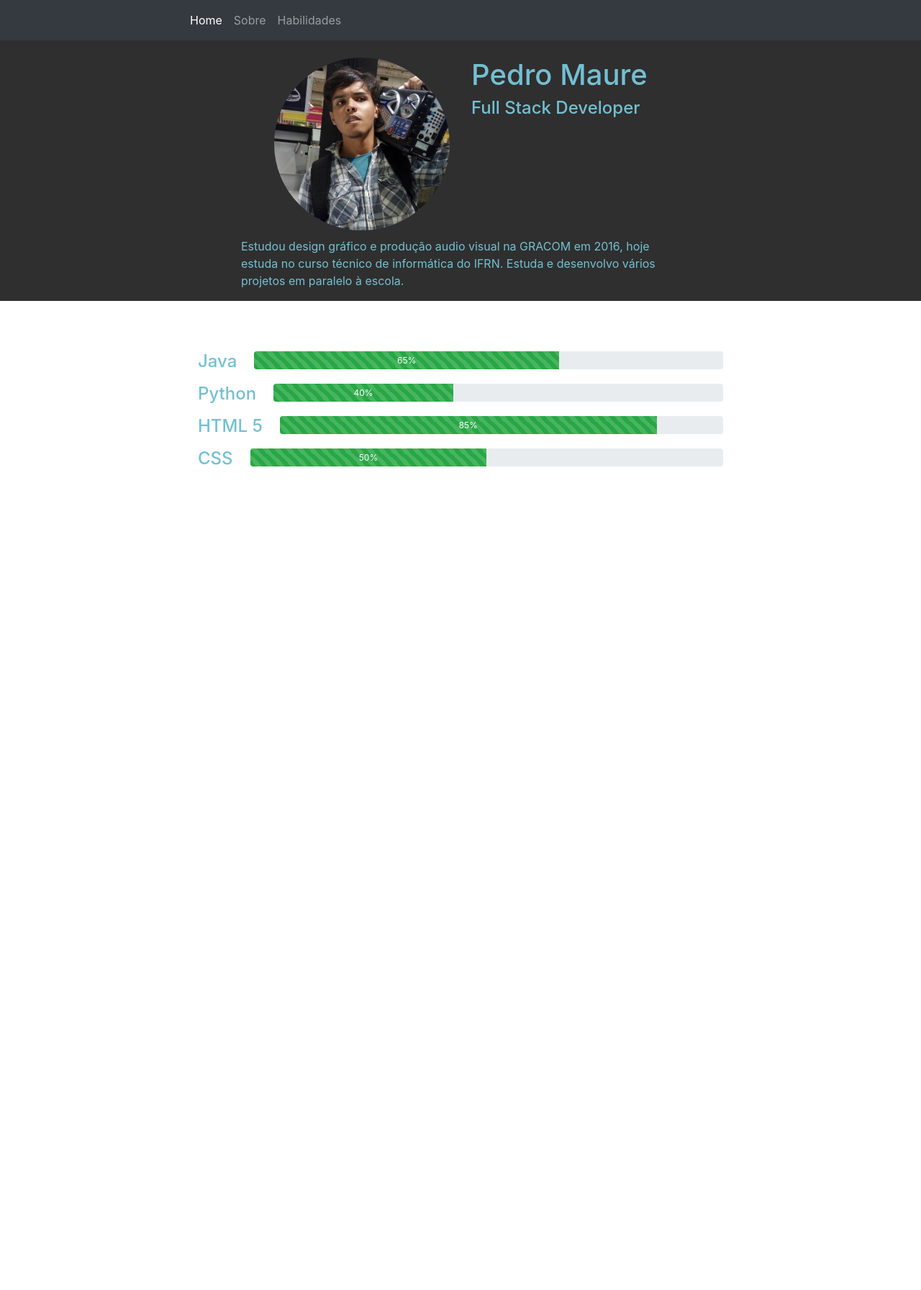
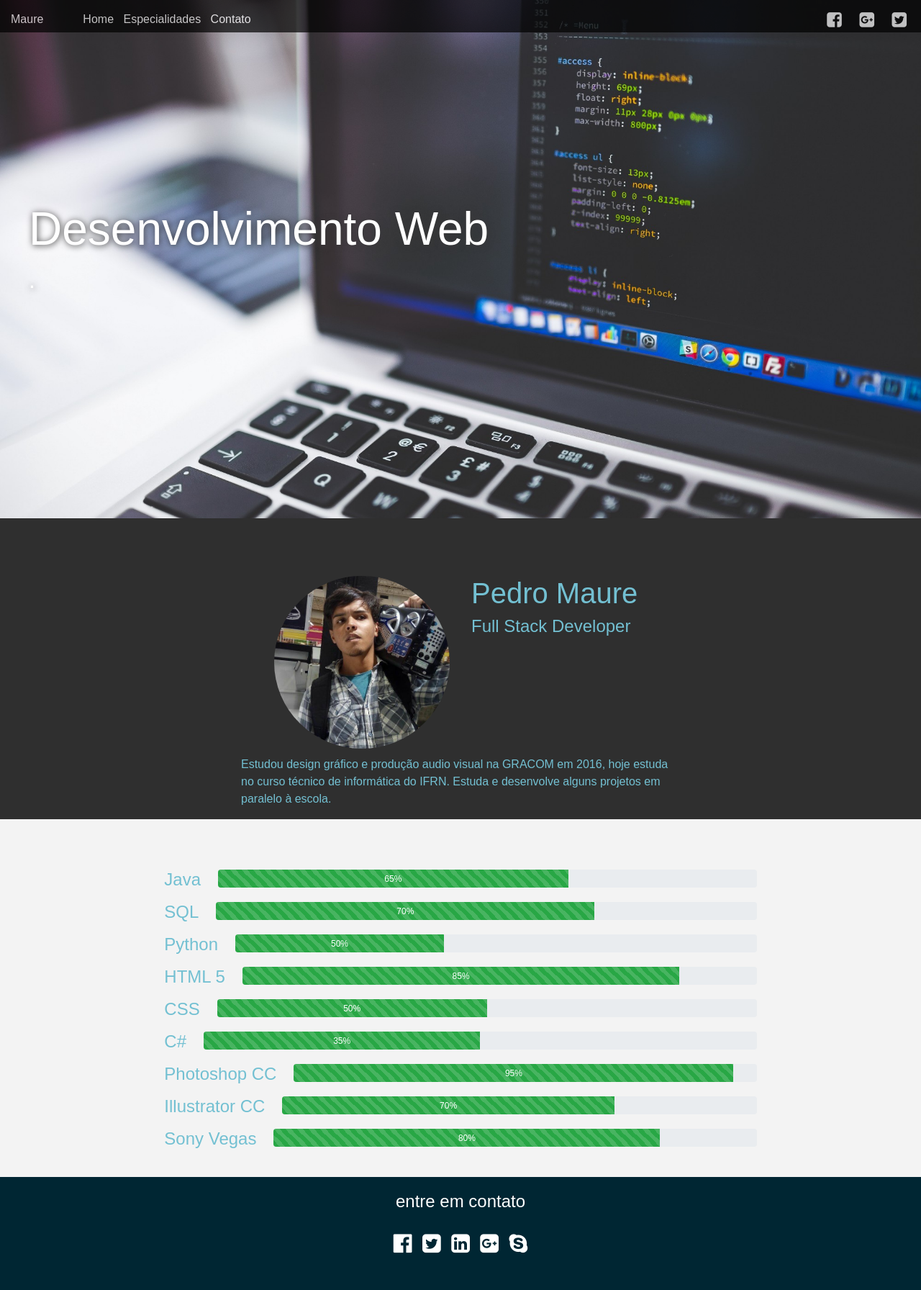
Before and after one commit to mownre/autoria, a plain HTML site: page index.html in a window 1280 px wide. Shown: the whole page at 72% size. Before the commit the page ends 800 px from the top, so only its background shows below. Drawn offline with Linux system fonts and the light colour scheme; a web font is replaced by a local one.

Commit message:
Mesclagem com o outro projeto, criação do rodapé

```diff
--- /dev/null
+++ b/css/style.css
@@ -0,0 +1,134 @@
+@import url('https://fonts.googleapis.com/css?family=Encode+Sans+Expanded');
+
+
+* {
+	margin: 0;
+	padding: 0;
+}
+
+body {
+	font-family: 'Encode Sans Expanded', sans-serif;
+	background-color: #f3f3f3;
+}
+
+a {
+	text-decoration: none;
+	color: black;
+}
+
+.cabecalho {
+	top: 0;
+	right: 0;
+	left: 0;
+	height: 45px;
+	border-bottom: 1px solid black;
+	color: white;
+	background-color: black;
+	opacity: 0.7;
+	position: fixed;
+}
+
+.nav-container {
+	padding: 15px 15px 15px 15px;
+	margin: 0 auto;
+}
+
+.top-menu {
+	float: right;
+	color: white;
+	margin-left: 55px;
+}
+
+.top-menu a{
+	color: white;
+	padding-right: 9px;
+}
+
+
+.socialMedia {
+	float: right;
+	color: white;
+}
+
+.socialMedia a{
+	color: white;
+	padding-left: 10px;
+}
+
+.parte-esquerda {
+	float: left;
+}
+
+.conteudo {
+	height: 90vh;
+	background-image: url("../img/background.png");
+	background-size: cover;
+	background-position: center;
+	color: white;
+}
+
+.presentation {
+	color: white;
+	font-size: 4em;/*
+	border: 1px solid red;*/
+	text-shadow: 1px 1px 10px #383838;
+	text-align: center;
+	vertical-align: middle;
+	padding-top: 35vh;
+	text-align: left;
+}
+
+.subtexto {
+
+	text-shadow: 1px 1px 10px #383838;
+	font-size: 2em;
+}
+
+.container-inicio {
+	display: block;
+	padding-left: 40px;
+}
+
+.texto {
+	margin: 0 auto;
+	margin-top: -2%;
+	text-align: center;
+	vertical-align: middle;
+	background-color: white;
+	border-radius: 20px;
+	width: 50%;
+}
+
+.container-card {
+    padding: 2px 16px;
+}
+
+.container-card h4{
+	text-align: center;
+	vertical-align: middle;
+
+}
+
+.conteudo-principal {
+	width: 100%;
+}
+
+.cartao  {
+	margin: 0 auto;
+	margin-top: 1vh;
+	box-shadow:  0 8px 16px 0 rgba(0,0,0,0.2);
+	width: 10%;
+	float: left;
+	margin-left: 10%;
+	background-color: white;
+	border-radius: 50px;
+
+}
+
+.cartao img {
+	vertical-align: middle;
+	height: 20vh;
+
+	border-radius: 50px;
+
+}
--- a/index.html
+++ b/index.html
@@ -1,60 +1,106 @@
 <!DOCTYPE html>
 <html>
+
 <head>
     <title>Portifolio</title>
     <link rel="stylesheet" type="text/css" href="css/bootstrap.min.css">
+    <link rel="stylesheet" type="text/css" href="css/style.css">
+    <meta name="viewport" content="width=device-width, initial-scale=1.0, maximum-scale=1.0, user-scalable=1" />
+    <link rel="stylesheet" href="https://cdnjs.cloudflare.com/ajax/libs/font-awesome/4.7.0/css/font-awesome.min.css">
     <script type="text/javascript" src="js/bootstrap.bundle.min.js"></script>
     <style type="text/css">
         body {
             color: #73c0d2;
         }
-
-	.apresentacao, #sobre {
+        .apresentacao,
+        #sobre {
             background-color: #2f2f2f;
         }
-	img.perfil {
-		height: 30vh ;
+        img#perfil {
+            height: 30vh;
             width: auto;
         }
-
         div.apresentacao {
             padding-top: 10vh;
         }
-
         nav.navbar {
             padding-left: 20%;
         }
-
         p.sobre {
             margin-top: 10px;
         }
-
         .labels {
             font-size: 150%;
             padding-top: -2px;
             padding-right: 20px;
         }
-
         #skills {
             padding-top: 50px;
         }
-
         .progress {
             margin-top: 20px;
         }
-
         .progress-label {
             float: left;
             margin-right: 1em;
         }
+        div.rodape {
+            background-color: #002633;
+            margin-top: 30px;
+        }
+        .fa {
+        	font-size: 30px;
+        	color: white;
+        	padding-right: 5px;
+        	padding-left: 5px;
+        	margin-bottom: 50px;
+        }
 
+        .fa:hover {
+
+        	color: #337f9a;
+
+        }
     </style>
     <!-- <script src="https://use.fontawesome.com/1ba5d7a3d8.js"></script> -->
 </head>
+
 <body>
 
-	<div class="container-fluid">
-		<nav class="navbar navbar-expand-md navbar-dark fixed-top bg-dark">
+    <div class="row justify-content-center">
+
+        <header class="cabecalho">
+            <div class="nav-container">
+
+                <div class="parte-esquerda">
+
+                    <span id="logo">Maure</span>
+                    <div class="top-menu">
+                        <a href="#home" class="active">Home</a>
+                        <a href="#skills">Especialidades</a>
+                        <a href="#contato">Contato</a>
+                    </div>
+                </div>
+
+                <div class="socialMedia">
+                    <a href="https://www.facebook.com" target="_blank"><i style="font-size:24px" class="fa">&#xf082;</i>
+					</a>
+                    <a href="https://www.google.com" target="_blank"><i style="font-size:24px" class="fa">&#xf0d4;</i></a>
+                    <a href="https://www.twitter.com" target="_blank"><i style="font-size:24px" class="fa">&#xf081;</i></a>
+                </div>
+            </div>
+        </header>
+    </div>
+
+    <div class="conteudo">
+        <div class="container-inicio">
+            <h1 class="presentation">Desenvolvimento Web</h1>
+            <p class="subtexto">.</p>
+        </div>
+
+    </div>
+
+    <!-- <nav class="navbar navbar-expand-md navbar-dark fixed-top bg-dark">
  			<button class="navbar-toggler" type="button" data-toggle="collapse" data-target="#navbarCollapse" aria-controls="navbarCollapse" aria-expanded="false" aria-label="Toggle navigation">
 				<span class="navbar-toggler-icon"></span>
 			</button>
@@ -71,11 +117,12 @@
 					</li>
 				</ul>
 			</div>
-		</nav>
+		</nav> -->
 
+    <div class="container-fluid">
         <div class="row apresentacao">
             <div class="col-6">
-				<img src="img/perfil.jpg" class="img-fluid rounded-circle perfil float-right d-block">
+                <img src="img/perfil.jpg" class="img-fluid rounded-circle float-right d-block" id="perfil">
             </div>
             <div class="col-4">
                 <h1>Pedro Maure</h1>
@@ -85,7 +132,7 @@
 
         <div class="row justify-content-center" id="sobre">
             <div class="col-6">
-				<p class="sobre">Estudou design gráfico e produção audio visual na GRACOM em 2016, hoje estuda no curso técnico de informática do IFRN. Estuda e desenvolvo vários projetos em paralelo à escola.</p>
+                <p class="sobre">Estudou design gráfico e produção audio visual na GRACOM em 2016, hoje estuda no curso técnico de informática do IFRN. Estuda e desenvolve alguns projetos em paralelo à escola.</p>
 
             </div>
         </div>
@@ -93,13 +140,13 @@
 
 
     </div>
-	<div class="container">
+    <div class="container-fluid">
 
         <div class="row justify-content-center" id="skills">
             <div class="col-8">
 
                 <div class="barrinha">
-					<h4 class = "progress-label"> Java </h4>
+                    <h4 class="progress-label"> Java </h4>
                     <div class="progress" style="height: 25px">
                         <div class="progress-bar progress-bar-success progress-bar-striped bg-success" role="progressbar" aria-valuenow="65" aria-valuemin="0" aria-valuemax="100" style="width:65%;">
                             65%
@@ -107,15 +154,23 @@
                     </div>
                 </div>
                 <div class="barrinha">
-					<h4 class = "progress-label"> Python </h4>
+                    <h4 class="progress-label"> SQL </h4>
                     <div class="progress" style="height: 25px">
-						<div class="progress-bar progress-bar-success progress-bar-striped bg-success" role="progressbar" aria-valuenow="40" aria-valuemin="0" aria-valuemax="100" style="width:40%;">
-							40%
+                        <div class="progress-bar progress-bar-success progress-bar-striped bg-success" role="progressbar" aria-valuenow="70" aria-valuemin="0" aria-valuemax="100" style="width:70%;">
+                            70%
                         </div>
                     </div>
                 </div>
                 <div class="barrinha">
-					<h4 class = "progress-label"> HTML 5 </h4>
+                    <h4 class="progress-label"> Python </h4>
+                    <div class="progress" style="height: 25px">
+                        <div class="progress-bar progress-bar-success progress-bar-striped bg-success" role="progressbar" aria-valuenow="40" aria-valuemin="0" aria-valuemax="100" style="width:40%;">
+                            50%
+                        </div>
+                    </div>
+                </div>
+                <div class="barrinha">
+                    <h4 class="progress-label"> HTML 5 </h4>
                     <div class="progress" style="height: 25px">
                         <div class="progress-bar progress-bar-success progress-bar-striped bg-success" role="progressbar" aria-valuenow="85" aria-valuemin="0" aria-valuemax="100" style="width:85%;">
                             85%
@@ -123,10 +178,42 @@
                     </div>
                 </div>
                 <div class="barrinha">
-					<h4 class = "progress-label"> CSS </h4>
+                    <h4 class="progress-label"> CSS </h4>
                     <div class="progress" style="height: 25px">
                         <div class="progress-bar progress-bar-success progress-bar-striped bg-success" role="progressbar" aria-valuenow="50" aria-valuemin="0" aria-valuemax="100" style="width:50%;">
                             50%
+                        </div>
+                    </div>
+                </div>
+                <div class="barrinha">
+                    <h4 class="progress-label"> C# </h4>
+                    <div class="progress" style="height: 25px">
+                        <div class="progress-bar progress-bar-success progress-bar-striped bg-success" role="progressbar" aria-valuenow="50" aria-valuemin="0" aria-valuemax="100" style="width:50%;">
+                            35%
+                        </div>
+                    </div>
+                </div>
+                <div class="barrinha">
+                    <h4 class="progress-label"> Photoshop CC</h4>
+                    <div class="progress" style="height: 25px">
+                        <div class="progress-bar progress-bar-success progress-bar-striped bg-success" role="progressbar" aria-valuenow="95" aria-valuemin="0" aria-valuemax="100" style="width:95%;">
+                            95%
+                        </div>
+                    </div>
+                </div>
+                <div class="barrinha">
+                    <h4 class="progress-label"> Illustrator CC</h4>
+                    <div class="progress" style="height: 25px">
+                        <div class="progress-bar progress-bar-success progress-bar-striped bg-success" role="progressbar" aria-valuenow="70" aria-valuemin="0" aria-valuemax="100" style="width:70%;">
+                            70%
+                        </div>
+                    </div>
+                </div>
+                <div class="barrinha">
+                    <h4 class="progress-label"> Sony Vegas </h4>
+                    <div class="progress" style="height: 25px">
+                        <div class="progress-bar progress-bar-success progress-bar-striped bg-success" role="progressbar" aria-valuenow="80" aria-valuemin="0" aria-valuemax="100" style="width:80%;">
+                            80%
                         </div>
                     </div>
                 </div>
@@ -134,6 +221,21 @@
         </div>
 
 
+
+    </div>
+
+    <div class="rodape" id="contato">
+    	<center>
+
+	        <h4 style="color: white; padding-top:20px; padding-bottom: 20px;">entre em contato</h4>
+	        <div id="social">
+		        <a href="#"><i class="fa fa-facebook-official"></i></a>
+		        <a href="#"><i class="fa fa-twitter-square"></i></a>
+		        <a href="#"><i class="fa fa-linkedin-square"></i></a>
+		        <a href="#"><i class="fa fa-google-plus-square"></i></a>
+		        <a href="#"><i class="fa fa-skype"></i></a>
+	        </div>
+    	</center>
     </div>
 
     <script type="text/javascript" src="js/popper.js"></script>
@@ -141,4 +243,5 @@
 
 
 </body>
+
 </html>
```
Also changed, not shown: img/background.png (added), img/bg.jpg (deleted), img/icon.png (deleted), img/icon32.png (deleted), img/icon64.png (deleted), img/logo.jpg (deleted), img/logo.png (deleted), img/nav.jpeg (deleted), img/nav.png (deleted). Lines whose indentation alone changed are shown as unchanged.
